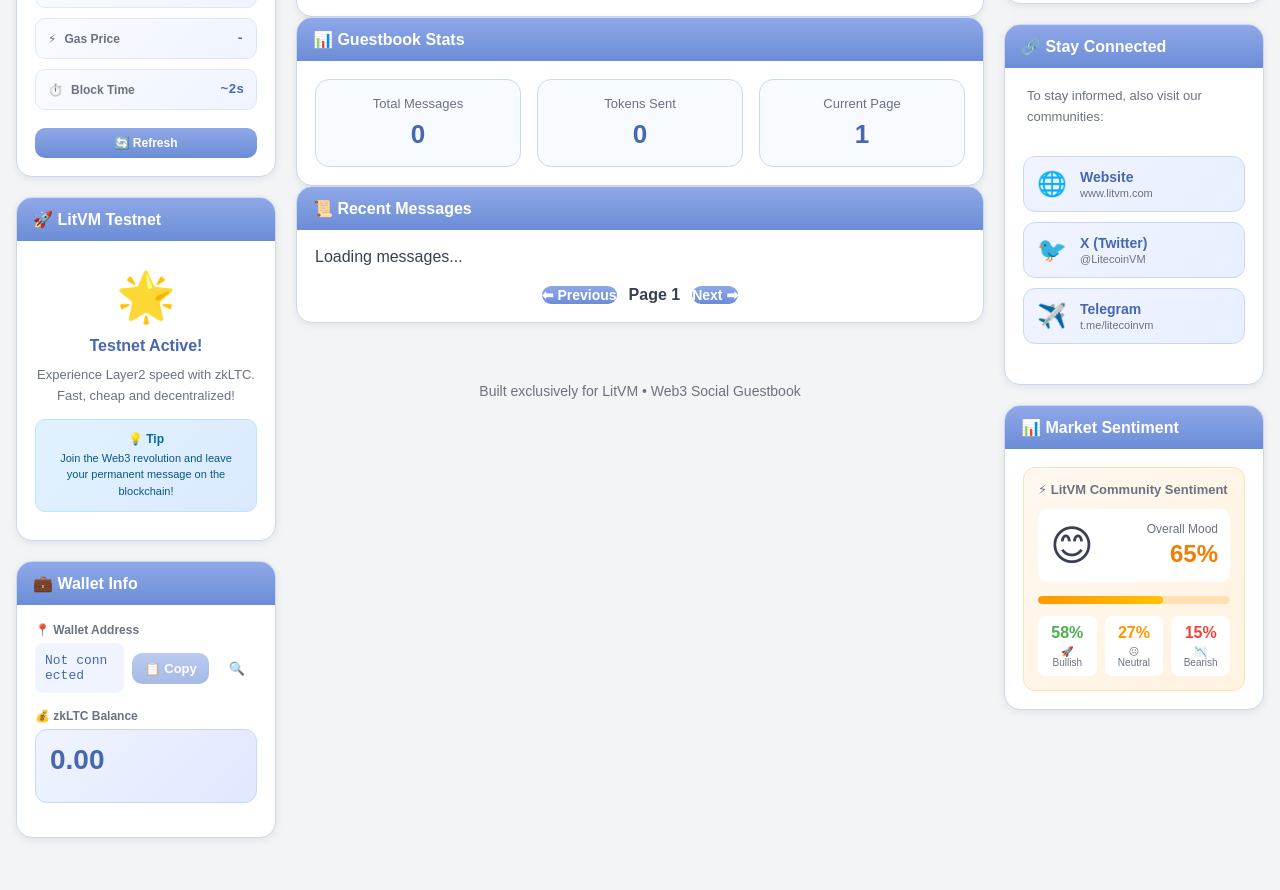
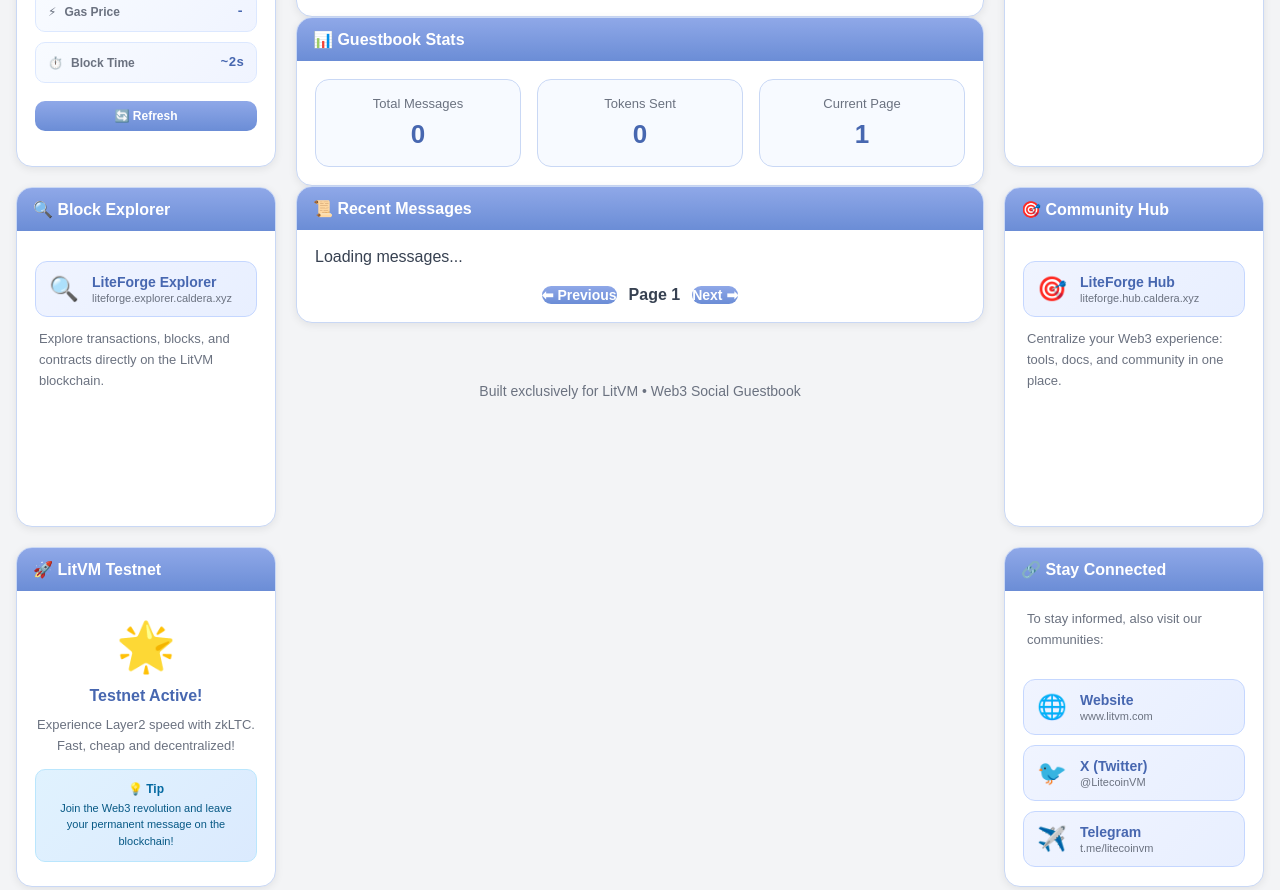
Before and after one commit to GENESIS-SOARES17/Guestbook-LitVM, a website: page frontend/index.html in a window 1280 px wide. Shown: the part 673-1563 px from the top of the page. Drawn offline with nearby package versions, Linux system fonts and the light colour scheme.

Commit message:
Update index.html

```diff
--- a/frontend/index.html
+++ b/frontend/index.html
@@ -153,7 +153,7 @@ body{
 }
 
 /* =========================================================
-   CARDS
+   CARDS - SIDEBAR UNIFORM HEIGHT
 ========================================================= */
 
 .card{
@@ -162,6 +162,20 @@ body{
     border-radius:16px;
     overflow:hidden;
     box-shadow:var(--shadow);
+}
+
+/* ✅ Uniform height for sidebar cards - symmetry */
+.sidebar-card-uniform {
+    height: 340px;
+    display: flex;
+    flex-direction: column;
+}
+
+.sidebar-card-uniform .card-body {
+    flex: 1;
+    overflow: hidden;
+    display: flex;
+    flex-direction: column;
 }
 
 .card-header{
@@ -556,6 +570,8 @@ input:focus{
 
 .community-links{
     padding:12px 0;
+    flex: 1;
+    overflow-y: auto;
 }
 
 .community-link-item{
@@ -948,7 +964,7 @@ input:focus{
     <!-- LEFT -->
     <aside class="left-column">
 
-        <div class="card">
+        <div class="card sidebar-card-uniform">
             <div class="card-header">👤 Profile</div>
             <div class="card-body profile">
 
@@ -970,7 +986,7 @@ input:focus{
         </div>
 
         <!-- NETWORK INFO CARD -->
-        <div class="card">
+        <div class="card sidebar-card-uniform">
             <div class="card-header">⛽ Network Info</div>
             <div class="card-body">
 
@@ -1017,8 +1033,27 @@ input:focus{
             </div>
         </div>
 
+        <!-- ✅ NEW: EXPLORER CARD - LEFT SIDE -->
+        <div class="card sidebar-card-uniform">
+            <div class="card-header">🔍 Block Explorer</div>
+            <div class="card-body">
+                <div class="community-links">
+                    <a href="https://liteforge.explorer.caldera.xyz/" target="_blank" class="community-link-item">
+                        <div class="community-link-icon">🔍</div>
+                        <div class="community-link-content">
+                            <div class="community-link-title">LiteForge Explorer</div>
+                            <div class="community-link-url">liteforge.explorer.caldera.xyz</div>
+                        </div>
+                    </a>
+                    <div class="community-info-text" style="margin-top:12px;">
+                        Explore transactions, blocks, and contracts directly on the LitVM blockchain.
+                    </div>
+                </div>
+            </div>
+        </div>
+
         <!-- LITVM TESTNET CARD -->
-        <div class="card">
+        <div class="card sidebar-card-uniform">
             <div class="card-header">🚀 LitVM Testnet</div>
             <div class="card-body">
 
@@ -1041,7 +1076,7 @@ input:focus{
         </div>
 
         <!-- WALLET INFO CARD -->
-        <div class="card">
+        <div class="card sidebar-card-uniform">
             <div class="card-header">💼 Wallet Info</div>
             <div class="card-body">
 
@@ -1240,7 +1275,7 @@ input:focus{
     <!-- RIGHT -->
     <aside class="right-column">
 
-        <div class="card">
+        <div class="card sidebar-card-uniform">
             <div class="card-header">🌐 Communities</div>
 
             <div class="card-body">
@@ -1263,7 +1298,7 @@ input:focus{
             </div>
         </div>
 
-        <div class="card">
+        <div class="card sidebar-card-uniform">
             <div class="card-header">ℹ About Project</div>
 
             <div class="card-body">
@@ -1276,8 +1311,27 @@ input:focus{
             </div>
         </div>
 
+        <!-- ✅ NEW: HUB CARD - RIGHT SIDE -->
+        <div class="card sidebar-card-uniform">
+            <div class="card-header">🎯 Community Hub</div>
+            <div class="card-body">
+                <div class="community-links">
+                    <a href="https://liteforge.hub.caldera.xyz/" target="_blank" class="community-link-item">
+                        <div class="community-link-icon">🎯</div>
+                        <div class="community-link-content">
+                            <div class="community-link-title">LiteForge Hub</div>
+                            <div class="community-link-url">liteforge.hub.caldera.xyz</div>
+                        </div>
+                    </a>
+                    <div class="community-info-text" style="margin-top:12px;">
+                        Centralize your Web3 experience: tools, docs, and community in one place.
+                    </div>
+                </div>
+            </div>
+        </div>
+
         <!-- COMMUNITY LINKS CARD -->
-        <div class="card">
+        <div class="card sidebar-card-uniform">
             <div class="card-header">🔗 Stay Connected</div>
             <div class="card-body">
 
@@ -1317,7 +1371,7 @@ input:focus{
         </div>
 
         <!-- MARKET SENTIMENT CARD -->
-        <div class="card">
+        <div class="card sidebar-card-uniform">
             <div class="card-header">📊 Market Sentiment</div>
             <div class="card-body">
 
```
